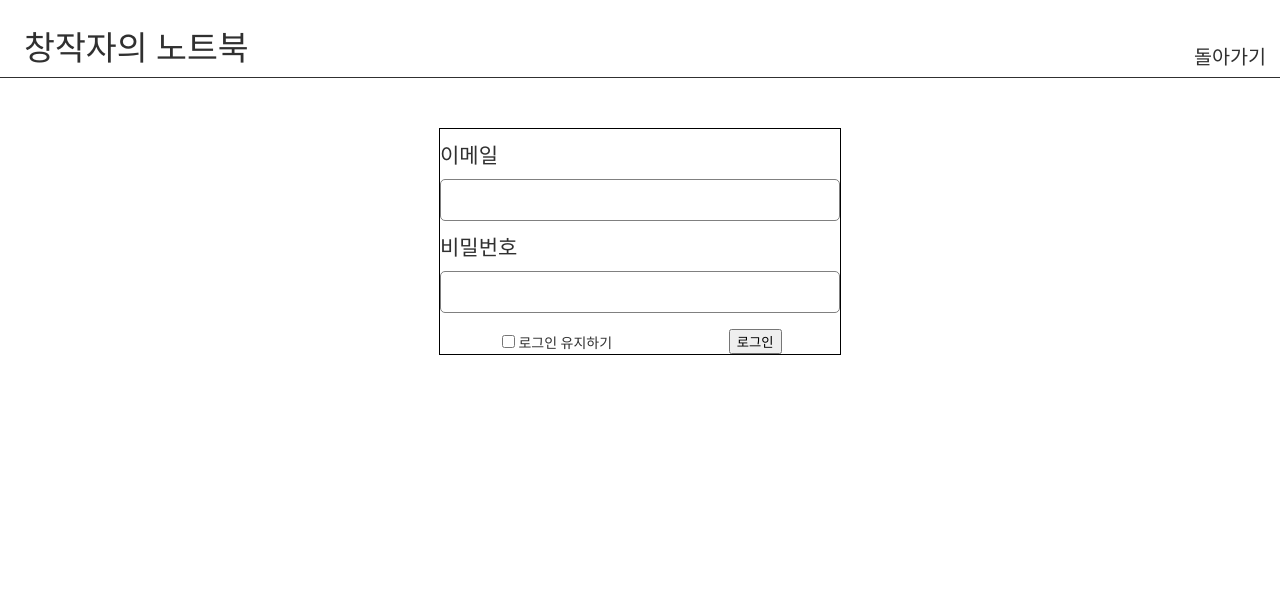
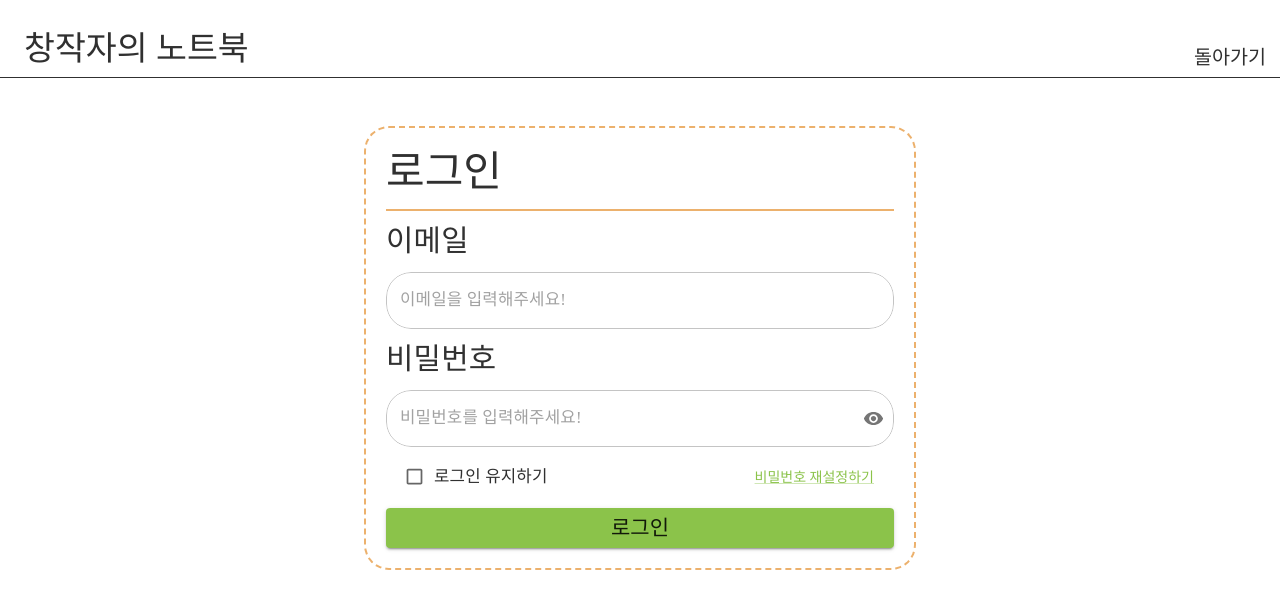
Before and after one commit to inputTitleHere/CreatorsNotebook, a React (Vite) app in the folder creators-notbook-frontend/: page /user/login in a window 1280 px wide. Shown: the top 608 px of the page. Built offline with nearby package versions, Linux system fonts and the light colour scheme; a web font is replaced by a local one.

Commit message:
feature/login-ui-update, 로그인 페이지의 UI를 MUI를 사용하는 코드르 변경함

```diff
--- a/creators-notbook-frontend/src/assets/themes/themes.js
+++ b/creators-notbook-frontend/src/assets/themes/themes.js
@@ -72,5 +72,12 @@ export const defaultTheme = createTheme({
         },
       },
     },
+    MuiFormLabel:{
+      styleOverrides:{
+        root:{
+          color:"#313131"
+        }
+      }
+    }
   },
 });
--- a/creators-notbook-frontend/src/pages/dashboard/project-list/ProjectList.jsx
+++ b/creators-notbook-frontend/src/pages/dashboard/project-list/ProjectList.jsx
@@ -29,7 +29,7 @@ export default function ProjectList() {
           container
           spacing={2}
           sx={{
-            padding: "10px 10px 20px 10px",
+            padding: "10px 40px 40px",
           }}
         >
           {projectData.length > 0 ? (
--- a/creators-notbook-frontend/src/pages/index/Index.jsx
+++ b/creators-notbook-frontend/src/pages/index/Index.jsx
@@ -1,18 +1,42 @@
-import { Link } from "react-router-dom";
+import { useNavigate } from "react-router-dom";
 import Header from "../common/header/Header";
-import "./index.scss";
+import { Box, Container, Typography } from "@mui/material";
 
+/**
+ * 웹사이트 제일 첫 랜딩페이지를 구성한다.
+ */
 export default function Index() {
+  const navigate = useNavigate();
+
   return (
-    <div className="index">
+    <Box>
       <Header showLoginOption={true} />
-
-      <div className="center-wrapper">
-        <h1>창작자를 위한 정보관리 웹 서비스</h1>
-        <Link to={"/dashboard"}>
-          <div className="center-circle"></div>
-        </Link>
-      </div>
-    </div>
+      <Container>
+        <Box
+          sx={{
+            display: "flex",
+            alignItems: "center",
+            justifyContent: "center",
+            marginTop: "48px",
+          }}
+        >
+          <Typography variant="h2">
+            창작자를 위한 창작정보 관리 웹 서비스
+          </Typography>
+        </Box>
+        <Box
+          onClick={() => navigate("/dashboard")}
+          sx={{
+            width: "600px",
+            height: "600px",
+            border: "2px solid",
+            borderColor: "primary.main",
+            margin: "24px auto",
+            borderRadius: "50%",
+            cursor: "pointer",
+          }}
+        ></Box>
+      </Container>
+    </Box>
   );
 }
--- a/creators-notbook-frontend/src/pages/index/index.scss
+++ /dev/null
@@ -1,20 +0,0 @@
-
-div.index{
-  color: var(--text-color-main);
-  div.center-wrapper{
-    margin: auto;
-    padding-top: 3%;
-    display: flex;
-    flex-direction: column;
-    align-items: center;
-    justify-content: center;
-
-
-    div.center-circle{
-      width: 400px;
-      height: 400px;
-      border: 2px solid var(--outline-color);
-      border-radius: 50%;
-    }
-  }
-}
--- a/creators-notbook-frontend/src/pages/user/login/Login.jsx
+++ b/creators-notbook-frontend/src/pages/user/login/Login.jsx
@@ -7,6 +7,21 @@ import { useDispatch } from "react-redux";
 import { login } from "../../../redux-store/slices/userSlice";
 import { setJwtToStorage } from "../../../utils/userUtil";
 import { useNavigate } from "react-router-dom";
+import { Visibility, VisibilityOff } from "@mui/icons-material";
+import {
+  Box,
+  Button,
+  Container,
+  Divider,
+  FormControl,
+  FormLabel,
+  IconButton,
+  InputAdornment,
+  Link,
+  OutlinedInput,
+  Stack,
+  Typography,
+} from "@mui/material";
 
 /**
  * 로그인 페이지 최상단 컴포넌트.
@@ -15,6 +30,7 @@ import { useNavigate } from "react-router-dom";
 export default function Login() {
   const [rememberMe, setRememberMe] = useState(false);
   const [warningMessage, setWarningMessage] = useState("");
+  const [showPassword, setShowPassword] = useState(false);
   const formRef = useRef(null);
   const dispatch = useDispatch();
   const navigate = useNavigate();
@@ -31,40 +47,143 @@ export default function Login() {
     } else {
       localStorage.removeItem("rememberMe");
     }
+    console.log(formRef.current);
     const response = await fetchByForm("/user/login", "POST", formRef.current);
     if (response) {
       dispatch(login(response.user));
       setJwtToStorage(response.jwt);
       navigate("/dashboard");
     } else {
-      setWarningMessage("이메일 또는 비밀번호가 틀렸습니다.");
+      setWarningMessage("※ 이메일 또는 비밀번호가 틀렸습니다.");
     }
   };
 
   return (
     <>
       <Header showLoginOption={false} />
-      <section className="login-section">
-        <div className="form-wrapper">
+      <Container
+        sx={{
+          width: "600px",
+          marginTop: "48px",
+        }}
+      >
+        <Box
+          sx={{
+            border: "2px dashed",
+            borderColor: "secondary.main",
+            padding: "20px",
+            borderRadius: "25px",
+          }}
+        >
+          <Box>
+            <Typography variant="h3">로그인</Typography>
+          </Box>
+          <Divider
+            sx={{
+              border: "1px solid",
+              borderColor: "secondary.main",
+              margin: "12px 0px",
+            }}
+          />
           <form onSubmit={handleSubmit} ref={formRef}>
-            <label className="major-input" htmlFor="email">
-              이메일
-            </label>
-            <input className="major-input" type="text" name="email" id="email" />
-            <label className="major-input" htmlFor="password">
-              비밀번호
-            </label>
-            <input className="major-input" type="password" name="password" id="password" />
-            <div className="warning">{warningMessage}&nbsp;</div>
-            <div>
-              <div className="input-wrapper">
-                <LoginRemeberMeCheckbox rememberMe={rememberMe} setRememberMe={setRememberMe} />
-              </div>
-              <button>로그인</button>
-            </div>
+            <FormControl fullWidth>
+              <FormLabel htmlFor="email">
+                <Typography variant="h4">이메일</Typography>
+              </FormLabel>
+              <OutlinedInput
+                name="email"
+                id="email"
+                fullWidth
+                required
+                placeholder="이메일을 입력해주세요!"
+                sx={{
+                  marginTop: "12px",
+                  "& fieldset": {
+                    borderRadius: "25px",
+                  },
+                  borderRadius: "25px",
+                  overflow: "hidden",
+                }}
+              />
+            </FormControl>
+            <Box
+              sx={{
+                margin: "12px",
+              }}
+            />
+            <FormControl fullWidth>
+              <FormLabel htmlFor="password">
+                <Typography variant="h4">비밀번호</Typography>
+              </FormLabel>
+              <OutlinedInput
+                name="password"
+                id="password"
+                fullWidth
+                required
+                type={showPassword ? "text" : "password"}
+                placeholder="비밀번호를 입력해주세요!"
+                endAdornment={
+                  <InputAdornment position="end">
+                    <IconButton
+                      aria-label="toggle password visibility"
+                      onClick={() => setShowPassword(!showPassword)}
+                      onMouseDown={(event) => event.preventDefault()}
+                      edge="end"
+                    >
+                      {showPassword ? <VisibilityOff /> : <Visibility />}
+                    </IconButton>
+                  </InputAdornment>
+                }
+                sx={{
+                  marginTop: "12px",
+                  "& fieldset": {
+                    borderRadius: "25px",
+                  },
+                  borderRadius: "25px",
+                  overflow: "hidden",
+                }}
+              />
+            </FormControl>
+            <Box
+              sx={{
+                display: "flex",
+                justifyContent: "center",
+              }}
+            >
+              <Typography color="warning.main">{warningMessage}</Typography>
+            </Box>
+            <Stack
+              direction="row"
+              alignItems="center"
+              justifyContent="space-between"
+              sx={{
+                margin: "10px 20px 0px",
+              }}
+            >
+              <LoginRemeberMeCheckbox
+                rememberMe={rememberMe}
+                setRememberMe={setRememberMe}
+              />
+              <Link
+                sx={{
+                  cursor: "pointer",
+                }}
+              >
+                비밀번호 재설정하기
+              </Link>
+            </Stack>
+            <Box
+              sx={{
+                marginTop: "12px",
+              }}
+            >
+              <Button variant="contained" fullWidth type="submit">
+                <Typography variant="h5">로그인</Typography>
+              </Button>
+            </Box>
           </form>
-        </div>
-      </section>
+        </Box>
+      </Container>
     </>
   );
 }
--- a/creators-notbook-frontend/src/pages/user/login/components/LoginRememberMeCheckbox.jsx
+++ b/creators-notbook-frontend/src/pages/user/login/components/LoginRememberMeCheckbox.jsx
@@ -1,3 +1,4 @@
+import { Box, Checkbox, FormControlLabel, Typography } from "@mui/material";
 import PropTypes from "prop-types";
 
 LoginRemeberMeCheckbox.propTypes = {
@@ -5,20 +6,21 @@ LoginRemeberMeCheckbox.propTypes = {
   setRememberMe: PropTypes.func,
 };
 
+/**
+ * 로그인시 로그인 유지 여부를 확인한다.
+ * @param {{rememberMe : boolean, setRememberMe : function}} 기억세팅용 변수 및 useState setter
+ */
 export default function LoginRemeberMeCheckbox({ rememberMe, setRememberMe }) {
   const handleRememberChange = () => {
     setRememberMe(!rememberMe);
   };
   return (
-    <>
-      <input
-        type="checkbox"
-        name="rememberMe"
-        id="remember-me"
-        value={rememberMe}
+    <Box>
+      <FormControlLabel
+        control={<Checkbox checked={rememberMe} name="rememberMe" />}
         onChange={handleRememberChange}
+        label={<Typography>로그인 유지하기</Typography>}
       />
-      <label htmlFor="remember-me">로그인 유지하기</label>
-    </>
+    </Box>
   );
 }
```
Also changed, not shown: 2 other files (tests, documents, lock files or other folders).
